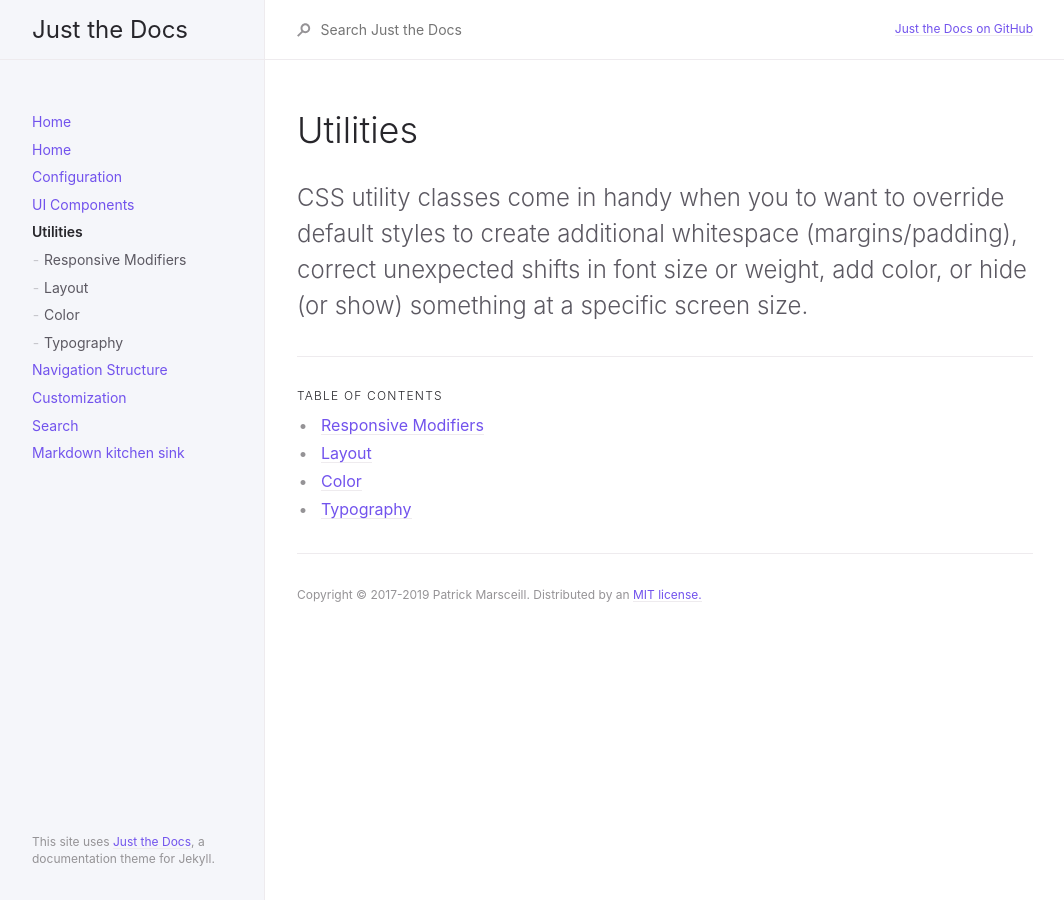
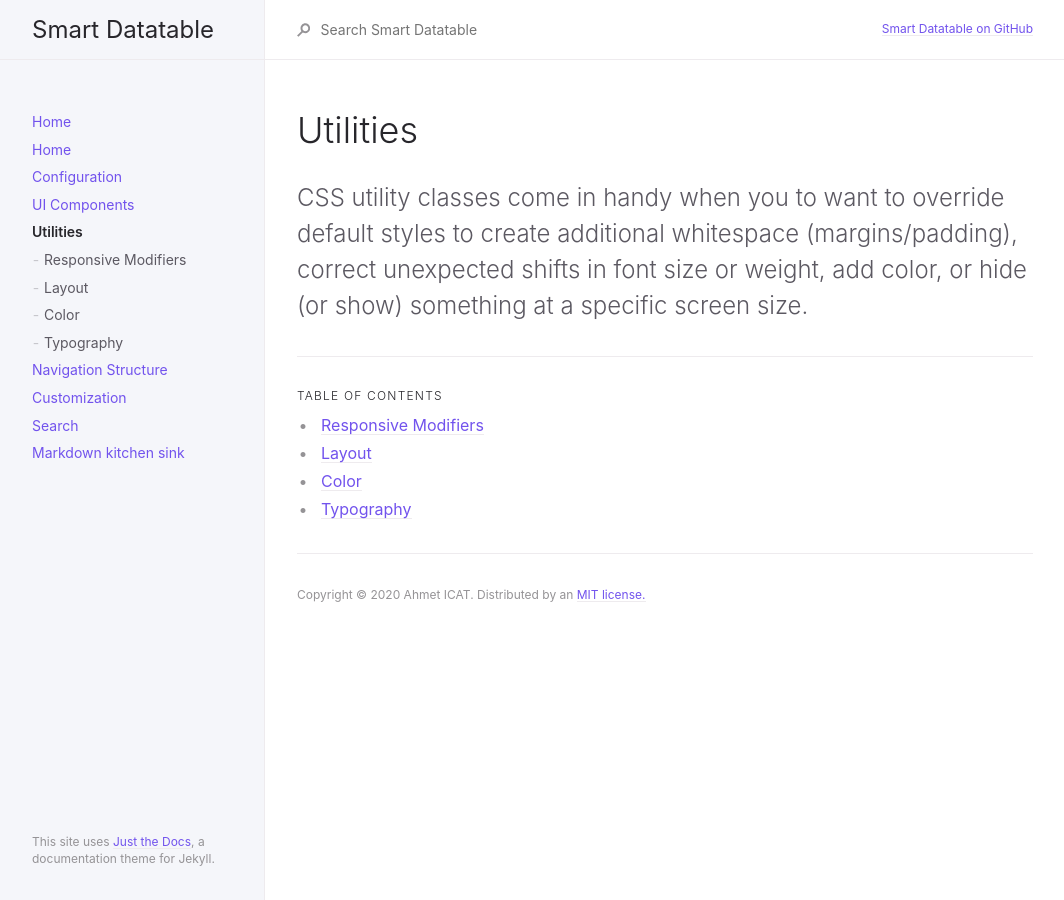
Before and after one commit to ahmeticat/smart-datatable-page, a Jekyll site: the page built from docs/utilities/utilities.md, in a window 1280 px wide. Shown: the whole page, without its empty margins (107-1171 px from the left). Built offline with Jekyll 4.4.1, drawn with Linux system fonts in a browser that asks for light colours.

Commit message:
Update index md and config

```diff
--- a/_config.yml
+++ b/_config.yml
@@ -13,10 +13,10 @@
 # you will see them accessed via {{ site.title }}, {{ site.github_repo }}, and so on.
 # You can create any custom variable you would like, and they will be accessible
 # in the templates via {{ site.myvariable }}.
-title: Just the Docs
-description: A Jekyll theme for documentation
-baseurl: "/just-the-docs" # the subpath of your site, e.g. /blog
-url: "https://pmarsceill.github.io" # the base hostname & protocol for your site, e.g. http://example.com
+title: Smart Datatable
+description: Simple table extension with sorting, filtering, exporting ... for Angular apps
+baseurl: "/smart-datatable-page" # the subpath of your site, e.g. /blog
+url: "https://ahmeticat.github.io" # the base hostname & protocol for your site, e.g. http://example.com
 
 permalink: pretty
 exclude: ["node_modules/", "*.gemspec", "*.gem", "Gemfile", "Gemfile.lock", "package.json", "package-lock.json",  "script/", "LICENSE.txt", "lib/", "bin/", "README.md", "Rakefile"]
@@ -35,11 +35,11 @@ heading_anchors: true
 
 # Aux links for the upper right navigation
 aux_links:
-  "Just the Docs on GitHub":
-    - "//github.com/pmarsceill/just-the-docs"
+  "Smart Datatable on GitHub":
+    - "//github.com/ahmeticat/smart-datatable-page"
 
 # Footer content appears at the bottom of every page's main content
-footer_content: "Copyright &copy; 2017-2019 Patrick Marsceill. Distributed by an <a href=\"https://github.com/pmarsceill/just-the-docs/tree/master/LICENSE.txt\">MIT license.</a>"
+footer_content: "Copyright &copy; 2020 Ahmet ICAT. Distributed by an <a href=\"https://github.com/ahmeticat/smart-datatable-page/tree/master/LICENSE.txt\">MIT license.</a>"
 
 # Color scheme currently only supports "dark" or nil (default)
 color_scheme: nil
```
Also changed, not shown: docs/index.md (+1 -1 lines), package.json (+4 -4 lines), just-the-docs.gemspec.
